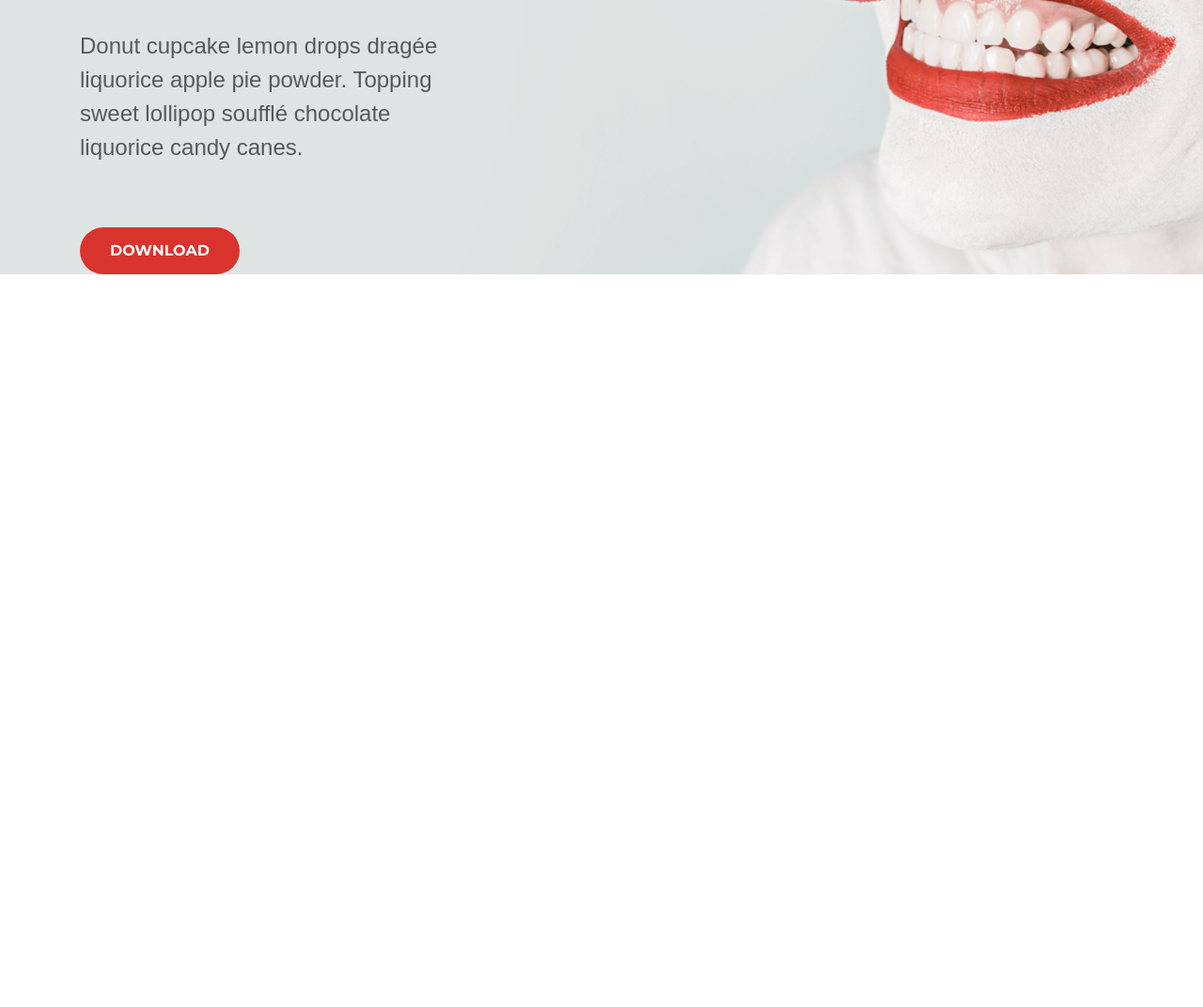
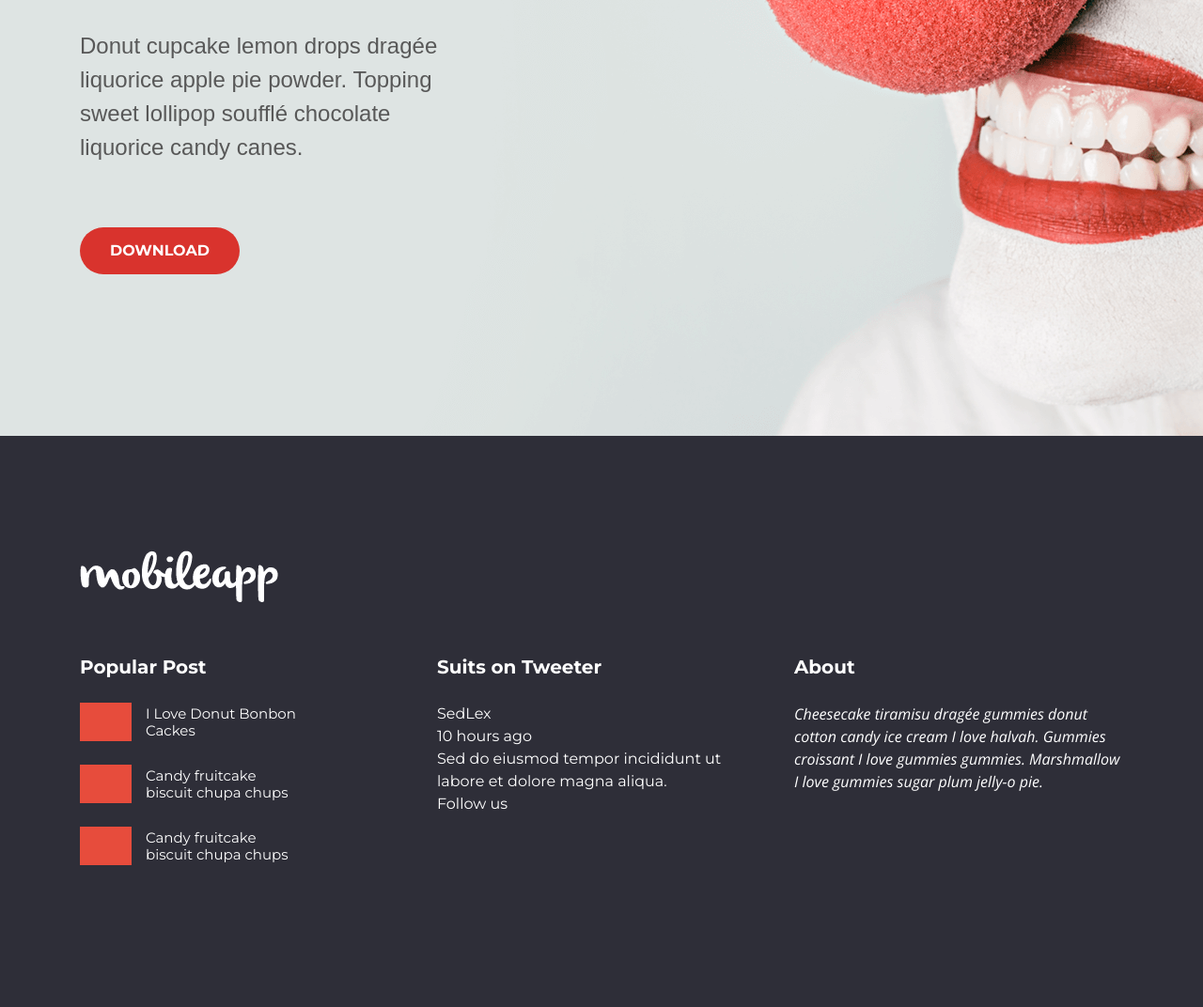
Before and after one commit to touchwood1992/chocolate, a plain HTML site: page index.html in a window 1280 px wide. Shown: the part 2089-3161 px from the top of the page at 94% size. Before the commit the page ends 2381 px from the top, so only its background shows below. Drawn offline with nearby package versions, Linux system fonts and the light colour scheme.

Commit message:
Adding home footer section

```diff
--- a/index.html
+++ b/index.html
@@ -7,6 +7,10 @@
     <title>Chocolate Site | Welcome to Chocolate</title>
     <link
       href="https://fonts.googleapis.com/css?family=Montserrat:400,700&display=swap"
+      rel="stylesheet"
+    />
+    <link
+      href="https://fonts.googleapis.com/css?family=Open+Sans:400,400i&display=swap"
       rel="stylesheet"
     />
     <link
@@ -115,8 +119,64 @@
             <a href="" class="site-btn-2 downloadbutton">Download</a>
           </div>
         </section>
+
+        <section class="home-footer">
+          <div class="container">
+            <a href="" class="footer-logo"
+              ><img src="imgs/logo.png" alt="Logo"
+            /></a>
+            <div class="row">
+              <div class="col-md-4">
+                <h3>Popular Post</h3>
+                <ul class="popular-posts">
+                  <li><span>I Love Donut Bonbon Cackes</span></li>
+                  <li><span>Candy fruitcake biscuit chupa chups</span></li>
+                  <li><span>Candy fruitcake biscuit chupa chups</span></li>
+                </ul>
+              </div>
+
+              <div class="col-md-4">
+                <h3>Suits on Tweeter</h3>
+                <p class="Sedlex-title">
+                  SedLex
+                </p>
+                <p class="Sedlex-ago">
+                  10 hours ago
+                </p>
+                <p class="Sedlex-description">
+                  Sed do eiusmod tempor incididunt ut labore et dolore magna
+                  aliqua.
+                </p>
+                <p class="Sedlex-followus">
+                  Follow us
+                </p>
+              </div>
+
+              <div class="col-md-4">
+                <h3>About</h3>
+                <p class="about-description">
+                  Cheesecake tiramisu dragée gummies donut cotton candy ice
+                  cream I love halvah. Gummies croissant I love gummies gummies.
+                  Marshmallow I love gummies sugar plum jelly-o pie.
+                </p>
+              </div>
+            </div>
+          </div>
+        </section>
       </main>
-      <footer></footer>
+      <footer>
+        <div class="container">
+          <div class="footer-left">
+            <span>copyright © Filip Kordanovski 2016</span
+            ><span>www.filipkordanovski.com</span>
+          </div>
+          <div class="footer-right">
+            <img src="imgs/fb.png" alt="Facebook" />
+            <img src="imgs/dribble.png" alt="Dribble" />
+            <img src="imgs/twitter.png" alt="Twitter" />
+          </div>
+        </div>
+      </footer>
     </div>
     <script src="https://ajax.googleapis.com/ajax/libs/jquery/3.4.1/jquery.min.js"></script>
     <script src="https://cdnjs.cloudflare.com/ajax/libs/popper.js/1.16.0/umd/popper.min.js"></script>
--- a/style.css
+++ b/style.css
@@ -213,6 +213,7 @@ header {
   background-position: center top;
   background-repeat: no-repeat;
   padding-top: 185px;
+  padding-bottom: 172px;
 }
 .bignose h3 {
   color: #fff;
@@ -234,3 +235,63 @@ header {
   padding-top: 26px;
   width: 400px;
 }
+
+/* ====================================================== */
+/* Home Footer Section */
+/* ====================================================== */
+
+.home-footer {
+  background-color: #2e2e38;
+  padding-top: 122px;
+  padding-bottom: 151px;
+  color: #fff;
+}
+.footer-logo {
+  display: block;
+}
+.home-footer p {
+  margin-bottom: 0;
+}
+.home-footer h3 {
+  font-size: 20px;
+  font-weight: 700;
+  padding: 57px 0 18px;
+}
+.home-footer .popular-posts {
+  font-size: 15px;
+  margin: 0;
+  padding: 0;
+  list-style: none;
+  max-width: 230px;
+}
+.home-footer .popular-posts li {
+  display: flex;
+  align-items: center;
+  flex-wrap: wrap;
+  padding-bottom: 25px;
+}
+.home-footer .popular-posts li:last-child {
+  padding-bottom: 0;
+}
+.home-footer .popular-posts li::before {
+  content: "";
+  height: 41px;
+  width: 55px;
+  background-color: #e74c3c;
+  flex: 0 0 55px;
+  margin-right: 15px;
+}
+.home-footer .popular-posts li span {
+  flex: 1;
+  line-height: 18px;
+}
+p.about-description {
+  font-family: "Open Sans", sans-serif;
+  font-style: italic;
+}
+/* ====================================================== */
+/* Site Footer Section */
+/* ====================================================== */
+footer {
+  display: none;
+}
```
Also changed, not shown: 1 other file.
